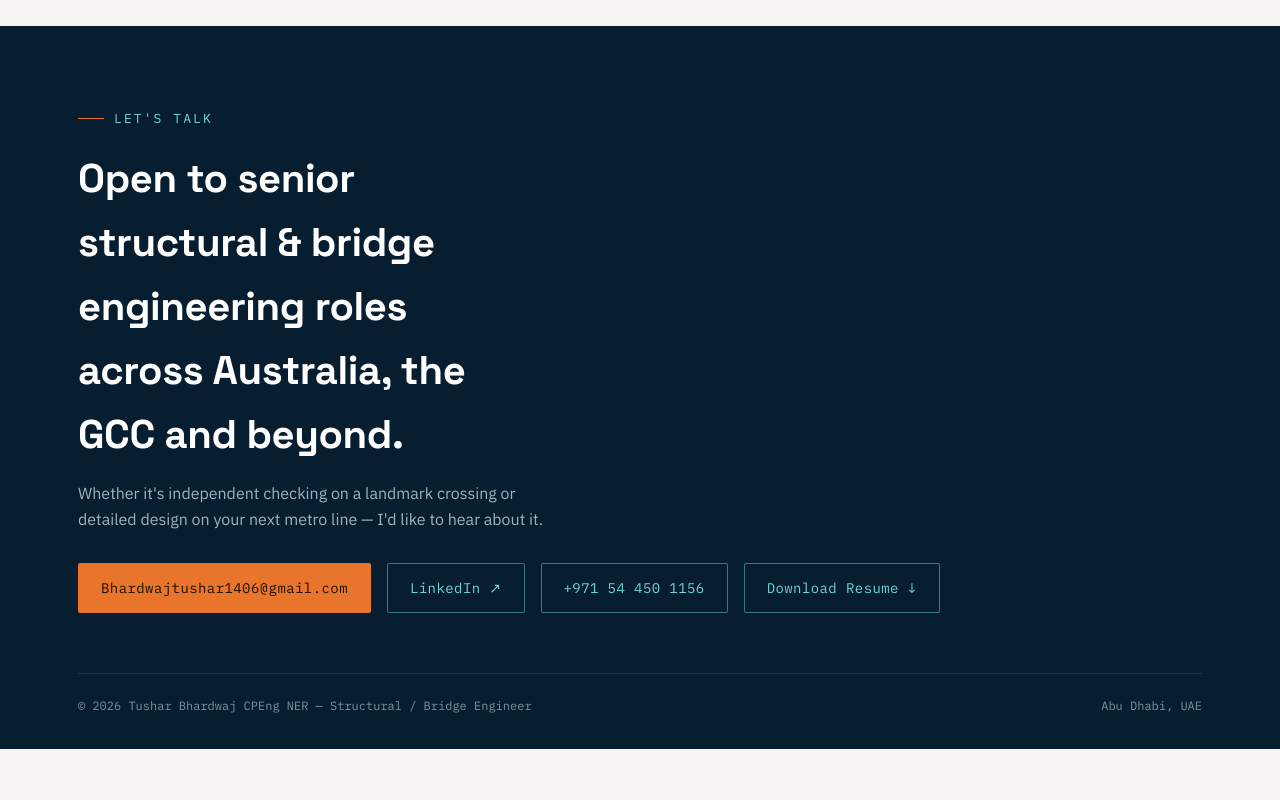
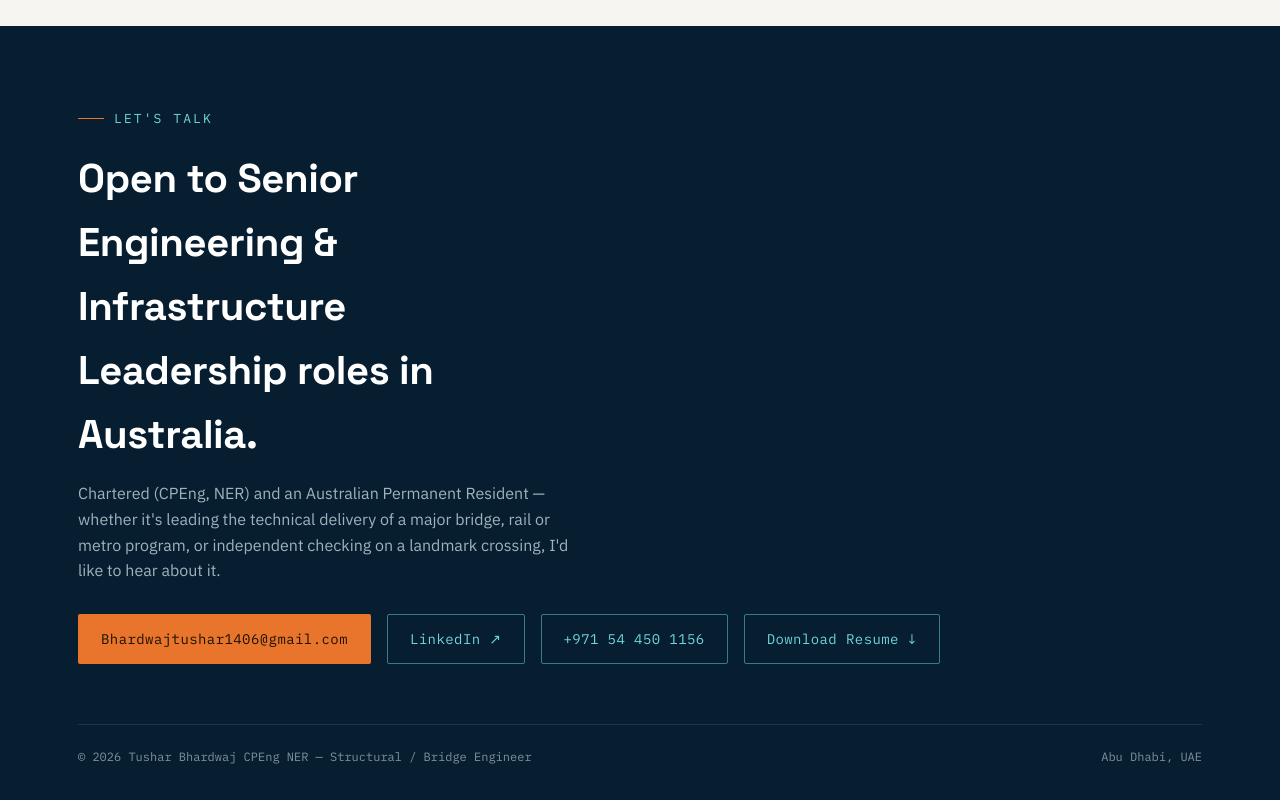
Before and after one commit to tusharbhardwaj1406/tush_SSE, a plain HTML site: page index.html in a window 1280 px wide. Shown: the part 10119-10919 px from the top of the page. Before the commit the page ends 10868 px from the top, so only its background shows below. Drawn offline with Linux system fonts and the light colour scheme.

Commit message:
Target senior engineering & infrastructure leadership roles in Australia
Co-Authored-By: Claude Opus 5.5 <noreply@anthropic.com>
Claude-Session: https://claude.ai/code/session_014MT3k339eP2qEQP9cLXyRk

```diff
--- a/index.html
+++ b/index.html
@@ -4,7 +4,7 @@
 <meta charset="UTF-8">
 <meta name="viewport" content="width=device-width, initial-scale=1">
 <title>Tushar Bhardwaj CPEng — Structural / Bridge Engineer</title>
-<meta name="description" content="Tushar Bhardwaj CPEng NER — Chartered Structural &amp; Bridge Engineer (Engineers Australia), Australian Permanent Resident, 13+ years designing and independently checking metro, rail and highway bridges across India, the GCC, the UK and Australia.">
+<meta name="description" content="Tushar Bhardwaj CPEng NER — Chartered Structural &amp; Bridge Engineer (Engineers Australia), Australian Permanent Resident, 13+ years designing and independently checking metro, rail and highway bridges across India, Saudi Arabia, the UAE, the UK and Australia. Open to senior engineering and infrastructure leadership roles in Australia.">
 
 <link rel="preconnect" href="https://fonts.googleapis.com">
 <link rel="preconnect" href="https://fonts.gstatic.com" crossorigin>
@@ -483,8 +483,8 @@
 <footer class="footer" id="contact">
   <div class="wrap">
     <p class="eyebrow" style="color:var(--cyan);">Let's talk</p>
-    <h2>Open to senior structural &amp; bridge engineering roles across Australia, the GCC and beyond.</h2>
-    <p class="lede">Whether it's independent checking on a landmark crossing or detailed design on your next metro line — I'd like to hear about it.</p>
+    <h2>Open to Senior Engineering &amp; Infrastructure Leadership roles in Australia.</h2>
+    <p class="lede">Chartered (CPEng, NER) and an Australian Permanent Resident — whether it's leading the technical delivery of a major bridge, rail or metro program, or independent checking on a landmark crossing, I'd like to hear about it.</p>
     <div class="footer-links">
       <a class="btn btn-primary" href="mailto:Bhardwajtushar1406@gmail.com">Bhardwajtushar1406@gmail.com</a>
       <a class="btn btn-outline" href="https://www.linkedin.com/in/tushar-bhardwaj-15382a56/" target="_blank" rel="noopener">LinkedIn ↗</a>
```
